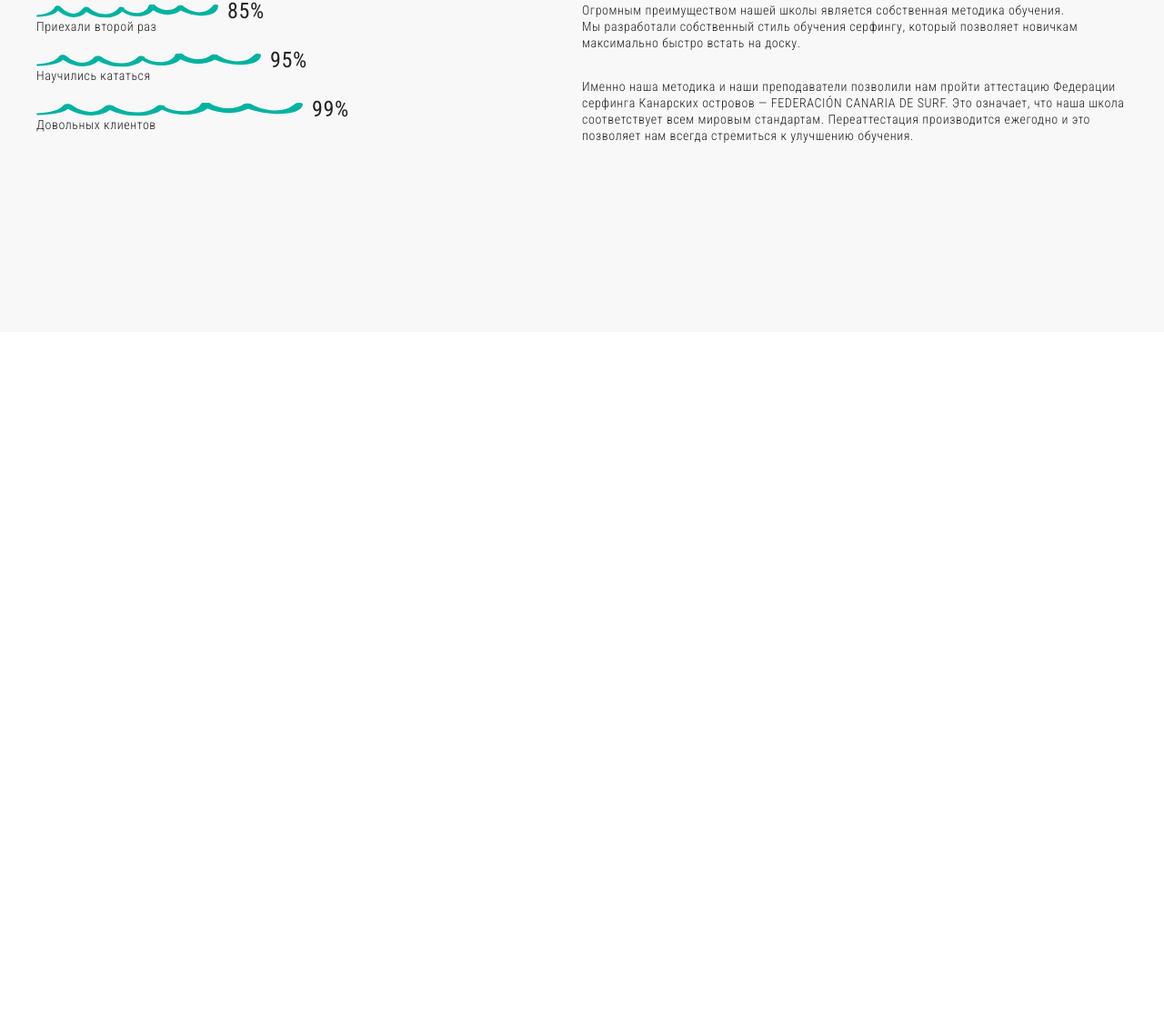
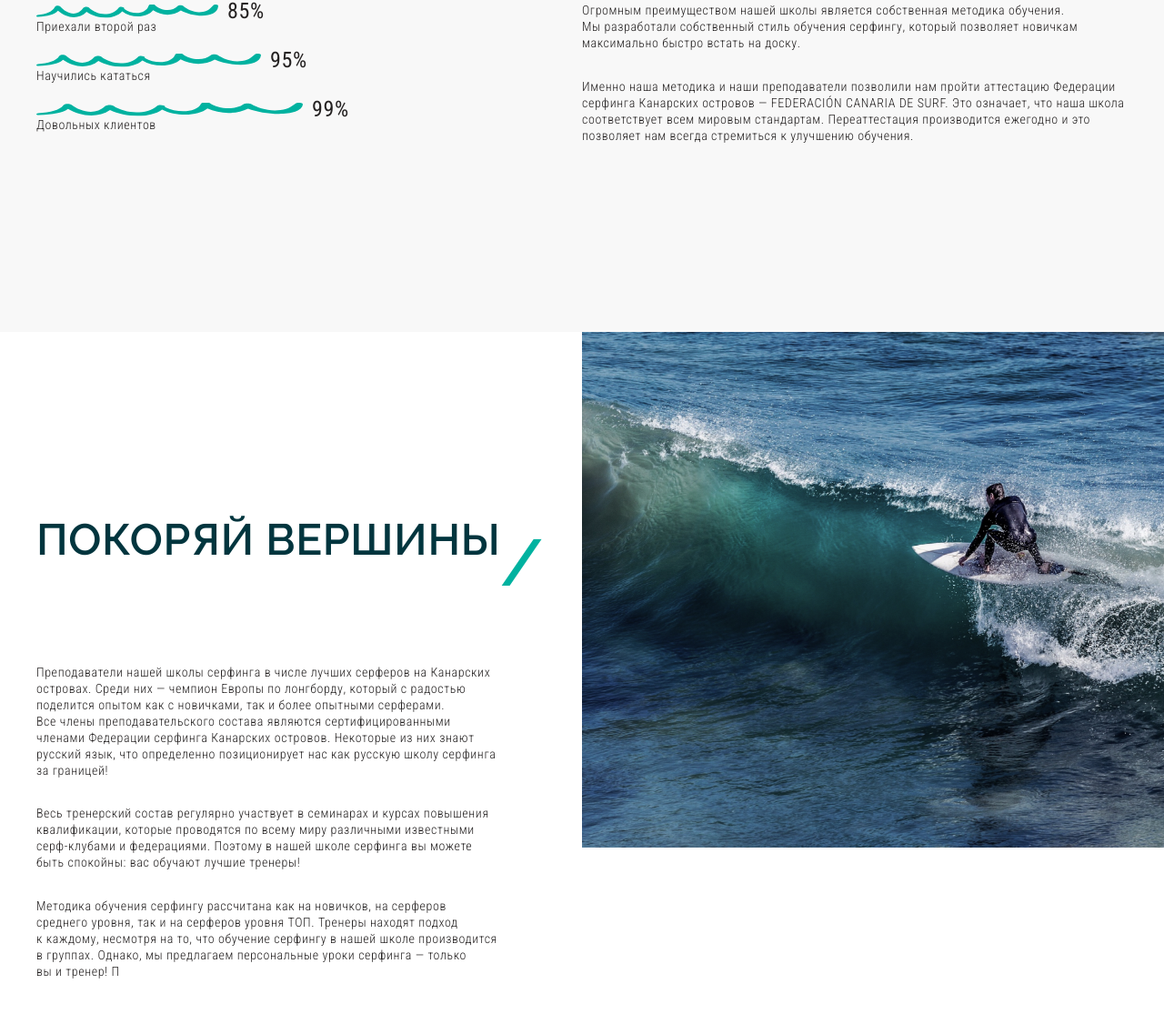
Before and after one commit to byMaximKnyazev/Wawe, a plain HTML site: page index.html in a window 1280 px wide. Shown: the part 2427-3542 px from the top of the page at 91% size. Before the commit the page ends 2792 px from the top, so only its background shows below. Drawn offline with nearby package versions, Linux system fonts and the light colour scheme.

Commit message:
added a summit section

```diff
--- a/css/style.css
+++ b/css/style.css
@@ -332,3 +332,33 @@ body {
 .get__content-text:not(:last-child) {
 	margin-bottom: 30px;
 }
+
+/* Summit */
+.summit {
+	background-image: url('../images/summit/summit-bg.jpg');
+	background-repeat: no-repeat;
+	background-size: 50%;
+	background-position-x: right;
+}
+
+.summit__inner {
+	margin-right: auto;
+	padding: 200px 0 100px;
+}
+
+.summit__title {
+	margin-bottom: 70px;
+}
+
+.summit__text {
+	max-width: 507px;
+	color: #242121;
+	font-size: 14px;
+	font-weight: 300;
+	line-height: 128.571%;
+	letter-spacing: 0.6px;
+}
+
+.summit__text:not(:last-child) {
+	margin-bottom: 30px;
+}
--- a/index.html
+++ b/index.html
@@ -222,6 +222,29 @@
 					</div>
 				</div>
 			</section>
+			<section class="summit">
+				<div class="container">
+					<div class="summit__inner">
+						<h2 class="title summit__title">
+							ПОКОРЯЙ ВЕРШИНЫ
+						</h2>
+						<p class="summit__text">
+							Преподаватели нашей школы серфинга в&nbsp;числе лучших серферов на&nbsp;Канарских островах. Среди
+							них&nbsp;&mdash; чемпион Европы по&nbsp;лонгборду, который с&nbsp;радостью поделится опытом как
+							с&nbsp;новичками, так и&nbsp;более опытными серферами. <br>
+							Все члены преподавательского состава являются сертифицированными членами Федерации серфинга Канарских
+							островов. Некоторые из&nbsp;них знают русский язык, что определенно позиционирует нас как русскую школу
+							серфинга за&nbsp;границей!
+						</p>
+						<p class="summit__text">
+							Весь тренерский состав регулярно участвует в&nbsp;семинарах и&nbsp;курсах повышения квалификации, которые проводятся по&nbsp;всему миру различными известными серф-клубами и&nbsp;федерациями. Поэтому в&nbsp;нашей школе серфинга вы&nbsp;можете быть спокойны: вас обучают лучшие тренеры!
+						</p>
+						<p class="summit__text">
+							Методика обучения серфингу рассчитана как на&nbsp;новичков, на&nbsp;серферов среднего уровня, так и&nbsp;на&nbsp;серферов уровня ТОП. Тренеры находят подход к&nbsp;каждому, несмотря на&nbsp;то, что обучение серфингу в&nbsp;нашей школе производится в&nbsp;группах. Однако, мы&nbsp;предлагаем персональные уроки серфинга&nbsp;&mdash; только вы&nbsp;и&nbsp;тренер! П
+						</p>
+					</div>
+				</div>
+			</section>
 		</main>
 		<footer class="footer"></footer>
 	</div>
```
Also changed, not shown: images/summit/summit-bg.jpg (added).
